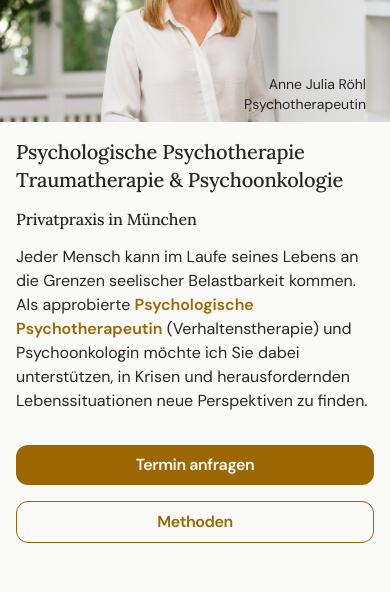
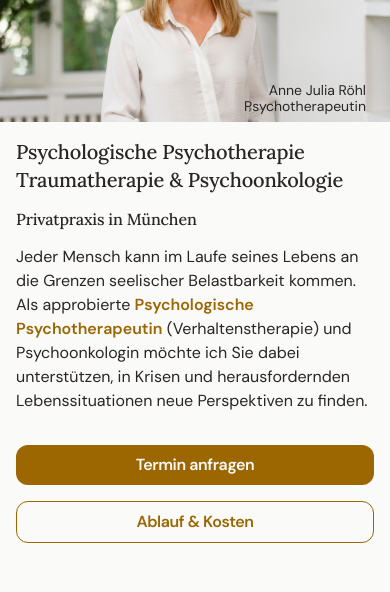
Before and after one commit to dscmari/psychotherapie-r, a Next.js app: page / in a window 390 px wide. Shown: the part 252-844 px from the top of the page. Built offline with nearby package versions, Linux system fonts and the light colour scheme.

Commit message:
fix minor design issues

```diff
--- a/app/components/Footer.tsx
+++ b/app/components/Footer.tsx
@@ -78,7 +78,7 @@ export default function Footer({ className }: Props) {
                         <TopicBtn
                           text={"Ausbildung & Qualifikation"}
                           path={"/#/"}
-                          className="w-60 text-stone-light"
+                          className="w-60 lg:w-60 text-stone-light"
                         />
                       </div>
         </div>
--- a/app/components/HeroHome.tsx
+++ b/app/components/HeroHome.tsx
@@ -27,7 +27,7 @@ export default function HeroHome({ className, title }: Props) {
             className="mx-auto"
             loading="eager"
           />
-          <div className="absolute bottom-2 right-2 px-4 pt-1 text-sm flex flex-col items-end">
+          <div className="absolute bottom-2 right-2 px-4 pt-1 text-sm/4 flex flex-col items-end">
             <span>Anne Julia Röhl</span>
             <span>Psychotherapeutin</span>
           </div>
@@ -58,12 +58,7 @@ export default function HeroHome({ className, title }: Props) {
           </p>
           <div className="flex flex-col mt-8 gap-4 justify-center">
             <ContactBtn className="" />
-            <Link
-              href={"#"}
-              className={`!text-sage-brown bg-stone-50 border border-sage-brown px-4 py-2  font-semibold tracking-tight rounded-xl whitespace-nowrap hover:shadow-xl w-full text-center`}
-            >
-              Methoden
-            </Link>
+            <TopicBtn text={"Ablauf & Kosten"} path={"/#/"} />
           </div>
         </div>
       </div>
@@ -114,12 +109,7 @@ export default function HeroHome({ className, title }: Props) {
           </p>
           <div className="flex mt-8 gap-4 justify-center">
             <ContactBtn className="" />
-            <Link
-              href={"#"}
-              className={`!text-sage-brown bg-stone-50 border border-sage-brown px-4 py-2  font-semibold tracking-tight rounded-xl whitespace-nowrap hover:shadow-xl w-40 text-center`}
-            >
-              Psychoonkologie
-            </Link>
+            <TopicBtn text={"Ablauf & Kosten"} path={"/#/"} />
           </div>
         </div>
       </div>
@@ -224,7 +214,7 @@ export default function HeroHome({ className, title }: Props) {
           </p>
           <div className="flex items-center gap-4 mt-8">
             <ContactBtn className="mx-4 lg:mx-0 " />
-           <TopicBtn text={"Ablauf & Kosten"} path={"/#/"} />
+            <TopicBtn text={"Ablauf & Kosten"} path={"/#/"} />
           </div>
         </div>
         <div className="">
```
